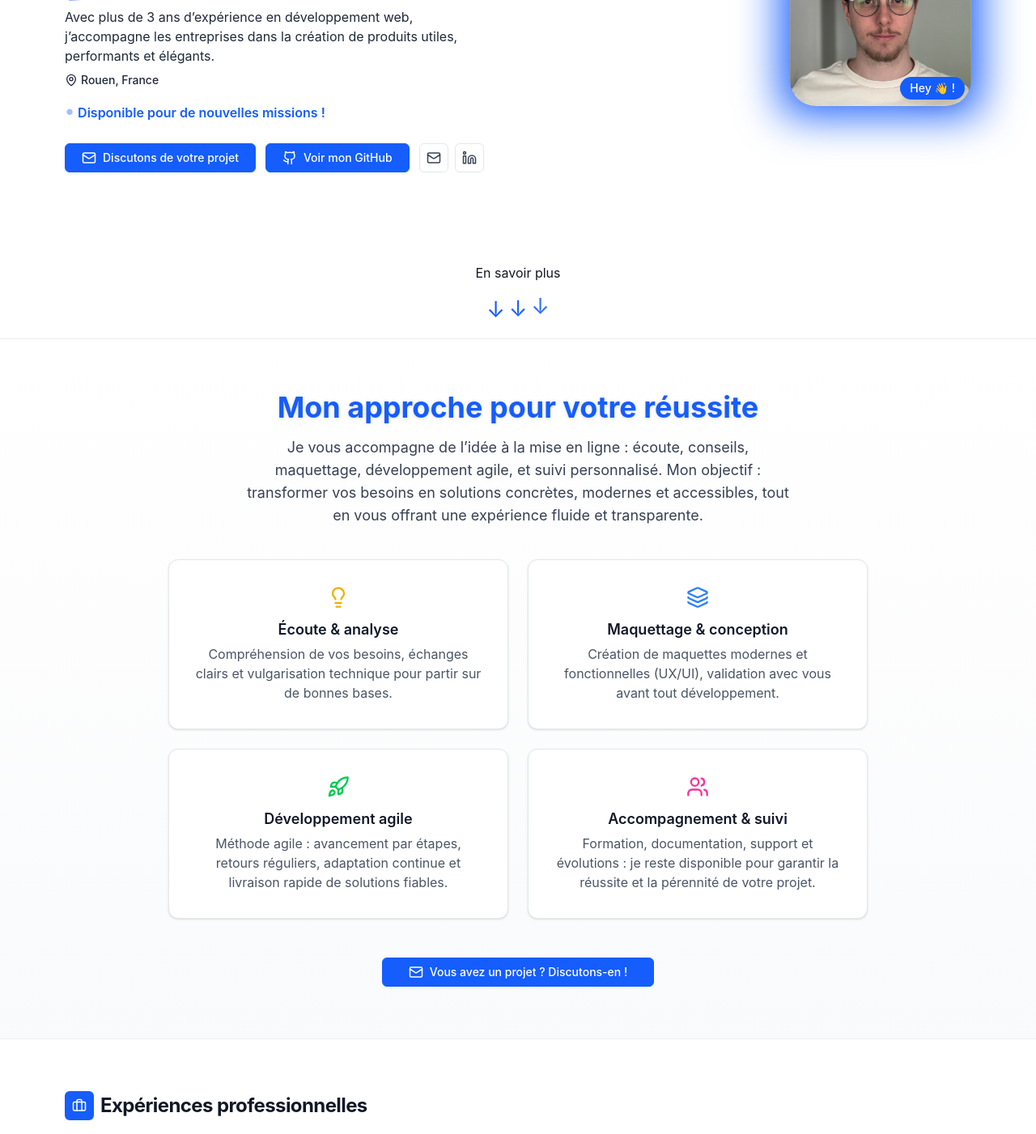
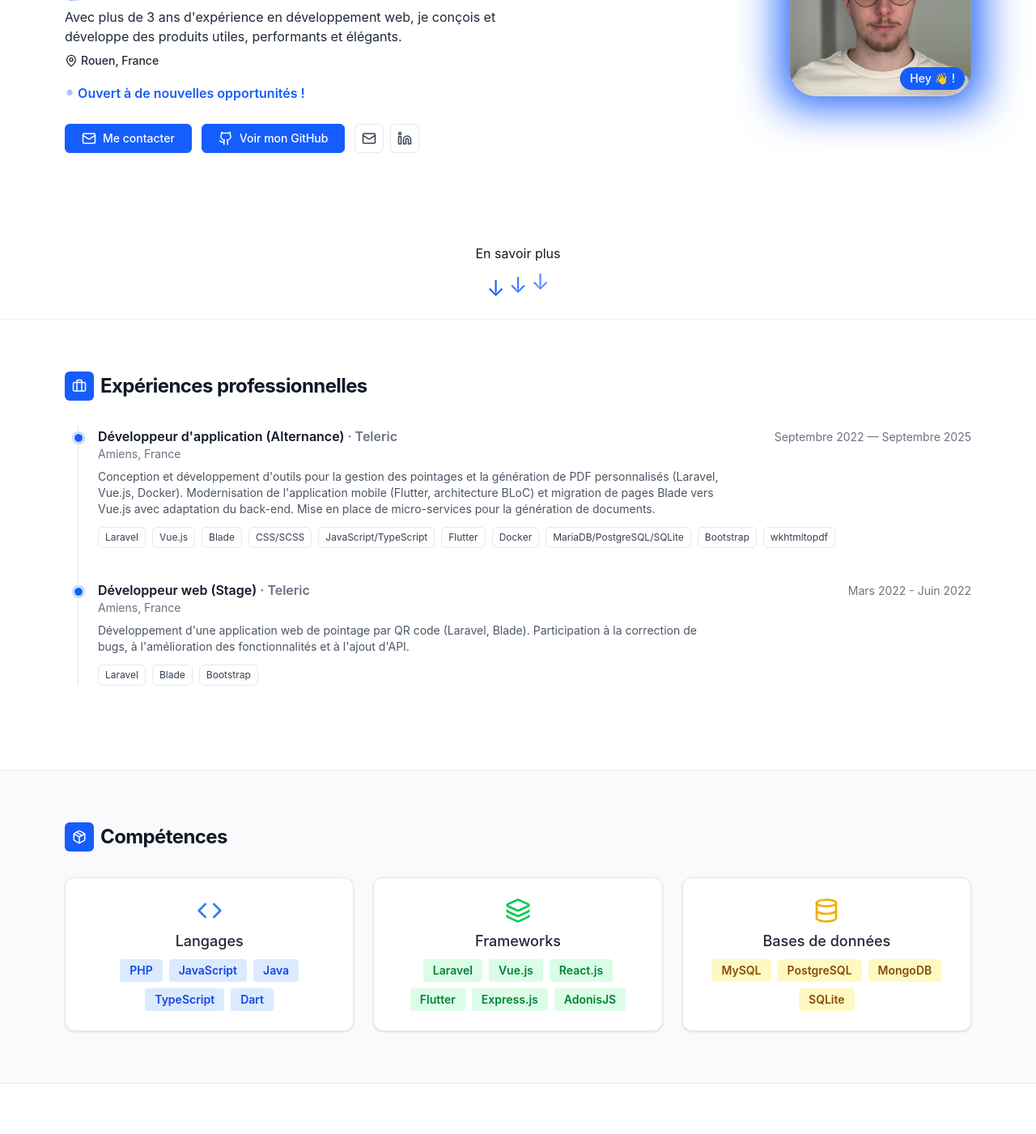
Before and after one commit to ShAd-x/alexistc.fr, a React (Vite) app: page / in a window 1280 px wide. Shown: the part 320-1721 px from the top of the page at 81% size. Built offline with nearby package versions, Linux system fonts and the light colour scheme; a web font is replaced by a local one.

Commit message:
♻️ refactor: remove freelance references and update content for professional profile

```diff
--- a/index.html
+++ b/index.html
@@ -5,8 +5,8 @@
 
     <!-- SEO -->
     <title>Alexis Tatarkovic - Développeur Fullstack</title>
-    <meta name="description" content="Développeur Fullstack en freelance à Rouen, spécialisé Laravel, Vue, React, TypeScript, Vite et Tailwind. Découvrez mon profil, mes projets et mon parcours. Contactez-moi pour discuter de vos besoins." />
-    <meta name="keywords" content="Alexis Tatarkovic, Tatarkovic, développeur, full-stack, freelance, web, Laravel, Vue, React, TypeScript, Vite, Tailwind, Rouen" />
+    <meta name="description" content="Développeur Fullstack à Rouen avec 3+ ans d'expérience, spécialisé Laravel, Vue, React, TypeScript, Vite et Tailwind. Découvrez mon profil, mes projets et mon parcours professionnel." />
+    <meta name="keywords" content="Alexis Tatarkovic, Tatarkovic, développeur, full-stack, web, Laravel, Vue, React, TypeScript, Vite, Tailwind, Rouen" />
     <link rel="canonical" href="https://www.alexistc.fr/" />
     <link rel="manifest" href="/site.webmanifest" />
 
@@ -32,14 +32,14 @@
     <meta property="og:type" content="website" />
     <meta property="og:title" content="Alexis Tatarkovic - Développeur Fullstack" />
     <meta property="og:site_name" content="Alexis Tatarkovic - Portfolio" />
-    <meta property="og:description" content="Développeur Fullstack en freelance à Rouen, spécialisé Laravel, Vue, React, TypeScript, Vite et Tailwind. Découvrez mon profil, mes projets et mon parcours. Contactez-moi pour discuter de vos besoins." />
+    <meta property="og:description" content="Développeur Fullstack à Rouen avec 3+ ans d'expérience, spécialisé Laravel, Vue, React, TypeScript, Vite et Tailwind. Découvrez mon profil, mes projets et mon parcours professionnel." />
     <meta property="og:url" content="https://alexistc.fr/" />
     <meta property="og:image" content="/icons/favicon-512x512.png" />
 
     <!-- Twitter Card -->
     <meta name="twitter:card" content="summary_large_image" />
     <meta name="twitter:title" content="Alexis Tatarkovic - Développeur Fullstack" />
-    <meta name="twitter:description" content="Développeur Fullstack en freelance à Rouen, spécialisé Laravel, Vue, React, TypeScript, Vite et Tailwind. Découvrez mon profil, mes projets et mon parcours. Contactez-moi pour discuter de vos besoins." />
+    <meta name="twitter:description" content="Développeur Fullstack à Rouen avec 3+ ans d'expérience, spécialisé Laravel, Vue, React, TypeScript, Vite et Tailwind. Découvrez mon profil, mes projets et mon parcours professionnel." />
     <meta name="twitter:image" content="/icons/favicon-512x512.png" />
 
     <!-- Preload -->
--- a/src/App.tsx
+++ b/src/App.tsx
@@ -5,7 +5,6 @@ import Projects from "./components/sections/Projects";
 import Contact from "./components/sections/Contact";
 import Footer from "./components/layout/Footer/Footer";
 import Skills from "./components/sections/Skills";
-import Expertise from "./components/sections/Expertise";
 import { Github, Linkedin, Mail } from "lucide-react";
 import { profile } from "./data/profile";
 import { projects } from "./data/projects";
@@ -63,7 +62,6 @@ function App() {
           socials={heroSocials}
           location={profile.location}
         />
-        <Expertise />
         <Timeline
           sectionId="experiences-professionnelles"
           items={experiences}
--- a/src/components/sections/Contact.tsx
+++ b/src/components/sections/Contact.tsx
@@ -11,8 +11,8 @@ type ContactProps = {
 
 export default function Contact({
   email,
-  title = "Une idée, un projet ?",
-  subtitle = "Discutons ensemble. Je réponds rapidement.",
+  title = "Restons en contact",
+  subtitle = "N'hésitez pas à me contacter. Je réponds rapidement.",
 }: ContactProps) {
   const mailto = `mailto:${email}`;
   const [copied, setCopied] = useState(false);
--- a/src/components/sections/Expertise.tsx
+++ /dev/null
@@ -1,60 +0,0 @@
-import Card from "../ui/Card";
-import Button from "../ui/Button";
-import { Layers, Lightbulb, Mail, Rocket, Users } from "lucide-react";
-import { expertiseText, expertiseSteps } from "../../data/expertise";
-
-const iconMap = {
-  lightbulb: <Lightbulb className="text-yellow-500" size={28} />,
-  layers: <Layers className="text-blue-500" size={28} />,
-  rocket: <Rocket className="text-green-500" size={28} />,
-  users: <Users className="text-pink-500" size={28} />,
-};
-
-const Expertise = () => (
-  <section
-    id="mon-approche"
-    className="py-16 bg-gradient-to-b from-white to-gray-50 border-b border-gray-200/60"
-  >
-    <div className="container mx-auto px-4 max-w-4xl">
-      <h2 className="text-3xl md:text-4xl font-bold text-center mb-4 text-blue-600 drop-shadow">
-        Mon approche pour votre réussite
-      </h2>
-      <p className="mb-10 text-lg text-center text-gray-700 max-w-2xl mx-auto">
-        {expertiseText}
-      </p>
-      <div className="grid grid-cols-1 md:grid-cols-2 gap-6">
-        {expertiseSteps.map((step, i) => (
-          <Card
-            key={step.title}
-            className="flex flex-col items-center p-8 h-full shadow-lg hover:shadow-blue-200 transition-transform duration-300 hover:-translate-y-2 hover:scale-105 group"
-          >
-            <div
-              className="mb-3 group-hover:scale-110 group-hover:rotate-6 transition-transform duration-300"
-              style={{ transitionDelay: `${i * 60}ms` }}
-            >
-              {iconMap[step.icon]}
-            </div>
-            <div className="font-semibold text-lg text-gray-900 mb-1">
-              {step.title}
-            </div>
-            <div className="text-gray-600 text-center">{step.desc}</div>
-          </Card>
-        ))}
-      </div>
-      <div className="flex justify-center mt-12">
-        <Button
-          href="#contact"
-          variant="primary"
-          icon={<Mail size={18} />}
-          aria-label="Discutons de votre projet"
-          title="Discutons de votre projet"
-          className="text-lg px-8 py-4"
-        >
-          Vous avez un projet ? Discutons-en !
-        </Button>
-      </div>
-    </div>
-  </section>
-);
-
-export default Expertise;
--- a/src/components/sections/Hero.tsx
+++ b/src/components/sections/Hero.tsx
@@ -74,18 +74,18 @@ export default function Hero({
               >
                 •
               </span>
-              Disponible pour de nouvelles missions !
+              Ouvert à de nouvelles opportunités !
             </span>
           </div>
           <div className="mt-6 flex flex-wrap items-center gap-3">
             <Button
               href="#contact"
               icon={<Mail size={18} />}
-              aria-label="Discutons de votre projet"
-              title="Discutons de votre projet"
+              aria-label="Me contacter"
+              title="Me contacter"
               variant="primary"
             >
-              Discutons de votre projet
+              Me contacter
             </Button>
 
             <Button
--- a/src/components/sections/Skills.tsx
+++ b/src/components/sections/Skills.tsx
@@ -49,16 +49,21 @@ export default function Skills() {
               Frameworks
             </div>
             <div className="flex flex-wrap gap-2 justify-center">
-              {["Laravel", "Vue.js", "React.js", "Flutter", "Express.js"].map(
-                (fw) => (
+              {[
+                "Laravel",
+                "Vue.js",
+                "React.js",
+                "Flutter",
+                "Express.js",
+                "AdonisJS",
+              ].map((fw) => (
                 <span
                   key={fw}
                   className="bg-green-100 text-green-700 rounded px-3 py-1 text-sm font-semibold"
                 >
                   {fw}
                 </span>
-                )
-              )}
+              ))}
             </div>
           </Card>
           <Card className="p-6 flex flex-col items-center transition-transform duration-200 hover:scale-105 hover:shadow-lg">
@@ -70,16 +75,14 @@ export default function Skills() {
               Bases de données
             </div>
             <div className="flex flex-wrap gap-2 justify-center">
-              {["MySQL", "PostgreSQL", "MariaDB", "SQLite", "MongoDB"].map(
-                (db) => (
+              {["MySQL", "PostgreSQL", "MongoDB", "SQLite"].map((db) => (
                 <span
                   key={db}
                   className="bg-yellow-100 text-yellow-800 rounded px-3 py-1 text-sm font-semibold"
                 >
                   {db}
                 </span>
-                )
-              )}
+              ))}
             </div>
           </Card>
         </div>
--- a/src/data/experiences.ts
+++ b/src/data/experiences.ts
@@ -2,22 +2,13 @@ import type { TimelineItem } from "../components/sections/Timeline";
 
 export const experiences: TimelineItem[] = [
   {
-    id: "exp-freelance-fullstack",
-    title: "Développeur fullstack freelance",
-    company: "Indépendant",
-    period: "Septembre 2025 — Aujourd’hui",
-    location: "Rouen, France",
-    description:
-      "Vous avez un projet web ou mobile ? J’interviens en tant que développeur fullstack freelance pour concevoir, développer et optimiser vos solutions sur-mesure. Mon objectif : vous accompagner à chaque étape, de l’idée à la mise en production, avec réactivité, pédagogie et expertise technique. Travaillons ensemble pour concrétiser vos ambitions numériques.",
-  },
-  {
     id: "exp-alt-teleric",
-    title: "Développeur d’application (Alternance)",
+    title: "Développeur d'application (Alternance)",
     company: "Teleric",
     period: "Septembre 2022 — Septembre 2025",
     location: "Amiens, France",
     description:
-      "Conception et développement d’outils pour la gestion des pointages et la génération de PDF personnalisés (Laravel, Vue.js, Docker). Modernisation de l’application mobile (Flutter, architecture BLoC) et migration de pages Blade vers Vue.js avec adaptation du back-end. Mise en place de micro-services pour la génération de documents.",
+      "Conception et développement d'outils pour la gestion des pointages et la génération de PDF personnalisés (Laravel, Vue.js, Docker). Modernisation de l'application mobile (Flutter, architecture BLoC) et migration de pages Blade vers Vue.js avec adaptation du back-end. Mise en place de micro-services pour la génération de documents.",
     skills: [
       "Laravel",
       "Vue.js",
@@ -38,7 +29,7 @@ export const experiences: TimelineItem[] = [
     period: "Mars 2022 - Juin 2022",
     location: "Amiens, France",
     description:
-      "Développement d’une application web de pointage par QR code (Laravel, Blade). Participation à la correction de bugs, à l’amélioration des fonctionnalités et à l’ajout d’API.",
+      "Développement d'une application web de pointage par QR code (Laravel, Blade). Participation à la correction de bugs, à l'amélioration des fonctionnalités et à l'ajout d'API.",
     skills: ["Laravel", "Blade", "Bootstrap"],
   },
 ];
--- a/src/data/expertise.ts
+++ /dev/null
@@ -1,31 +0,0 @@
-export const expertiseText =
-  "Je vous accompagne de l’idée à la mise en ligne : écoute, conseils, maquettage, développement agile, et suivi personnalisé. Mon objectif : transformer vos besoins en solutions concrètes, modernes et accessibles, tout en vous offrant une expérience fluide et transparente.";
-
-export type Step = {
-  icon: "lightbulb" | "layers" | "rocket" | "users";
-  title: string;
-  desc: string;
-};
-
-export const expertiseSteps: Step[] = [
-  {
-    icon: "lightbulb",
-    title: "Écoute & analyse",
-    desc: "Compréhension de vos besoins, échanges clairs et vulgarisation technique pour partir sur de bonnes bases.",
-  },
-  {
-    icon: "layers",
-    title: "Maquettage & conception",
-    desc: "Création de maquettes modernes et fonctionnelles (UX/UI), validation avec vous avant tout développement.",
-  },
-  {
-    icon: "rocket",
-    title: "Développement agile",
-    desc: "Méthode agile : avancement par étapes, retours réguliers, adaptation continue et livraison rapide de solutions fiables.",
-  },
-  {
-    icon: "users",
-    title: "Accompagnement & suivi",
-    desc: "Formation, documentation, support et évolutions : je reste disponible pour garantir la réussite et la pérennité de votre projet.",
-  },
-];
--- a/src/data/navLinks.ts
+++ b/src/data/navLinks.ts
@@ -1,5 +1,4 @@
 export const navLinks = [
-  { href: "#mon-approche", label: "Mon approche" },
   {
     href: "#experiences-professionnelles",
     label: "Expériences professionnelles",
--- a/src/data/profile.ts
+++ b/src/data/profile.ts
@@ -21,7 +21,7 @@ export const profile: Profile = {
   email: "contact@alexistc.fr",
   location: "Rouen, France",
   intro:
-    "Avec plus de 3 ans d’expérience en développement web, j’accompagne les entreprises dans la création de produits utiles, performants et élégants.",
+    "Avec plus de 3 ans d'expérience en développement web, je conçois et développe des produits utiles, performants et élégants.",
   avatar: "/img/me.jpeg",
   cv: "/cv.pdf",
   socials: [
```
Lines whose indentation alone changed are shown as unchanged.
